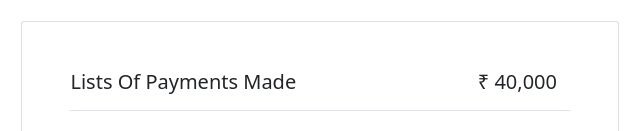
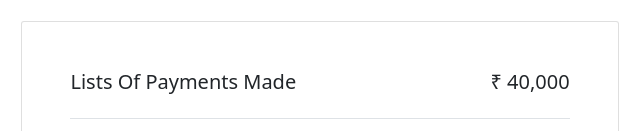
Before and after one commit to ksalokya/travel_template, a plain HTML site: page user-expanded.html in a window 1280 px wide. Shown: the part 669-800 px from the top of the page, 238-878 px from the left. Drawn offline with nearby package versions, Linux system fonts and the light colour scheme.

Commit message:
Misc change

```diff
--- a/assets/style.css
+++ b/assets/style.css
@@ -396,3 +396,9 @@ padding-right: 50px;
 #payment{
   margin-left: 9%;
 }
+
+.flex-container {
+  display: flex;
+  flex-direction: row;
+  justify-content: space-between;
+}
--- a/user-expanded.html
+++ b/user-expanded.html
@@ -100,7 +100,14 @@
          <div class="col-md-8">
              <div class="card">
                  <div class="invoice p-5">
-                     <h5>Lists Of Payments Made &emsp; &emsp; &emsp; &emsp;  &emsp;  &emsp;  &emsp; &#8377 40,000</h5>
+                   <div class="flex-container">
+                     <div>
+                       <h5>Lists Of Payments Made</h5>
+                     </div>
+                     <div>
+                      <h5>&#8377 40,000</h5>
+                     </div>
+                   </div>
                      <div class="payment border-top mt-3 mb-3 border-bottom table-responsive">
                          <table class="table table-borderless">
                              <tbody>
```
